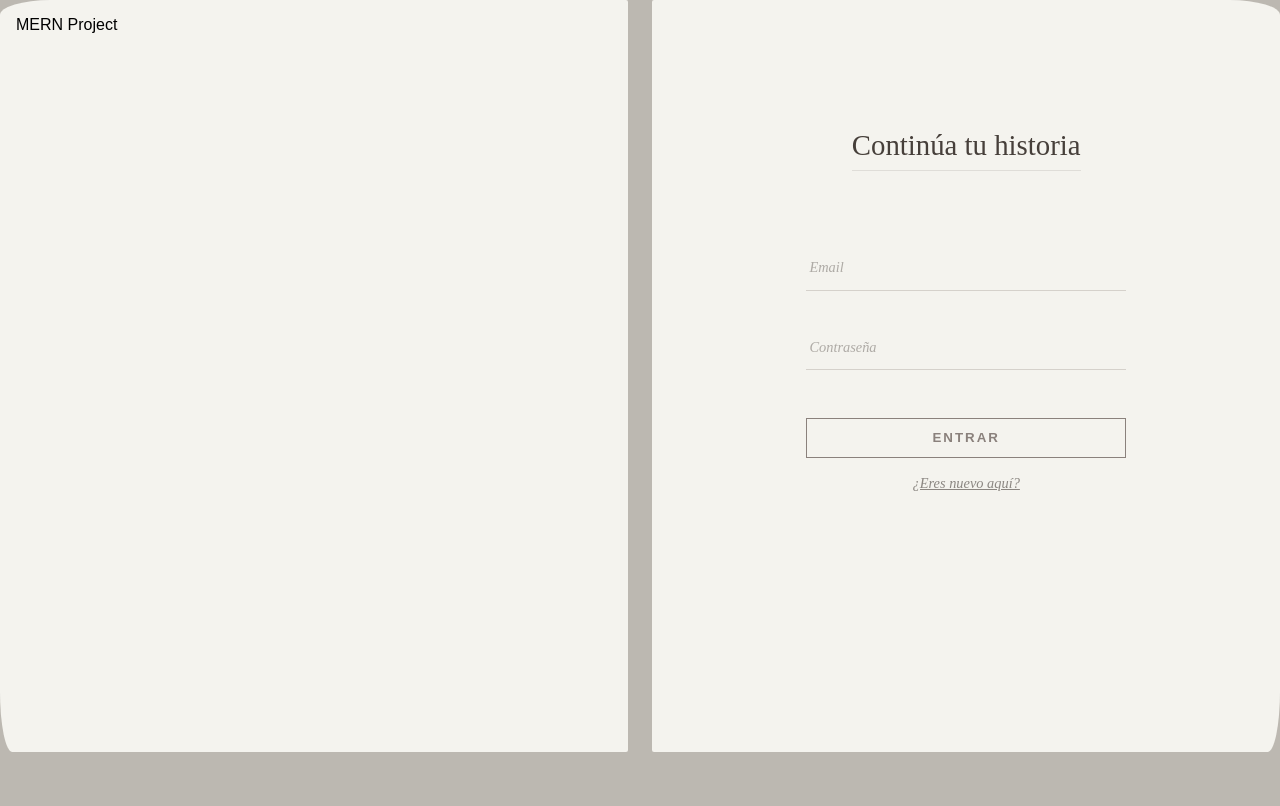
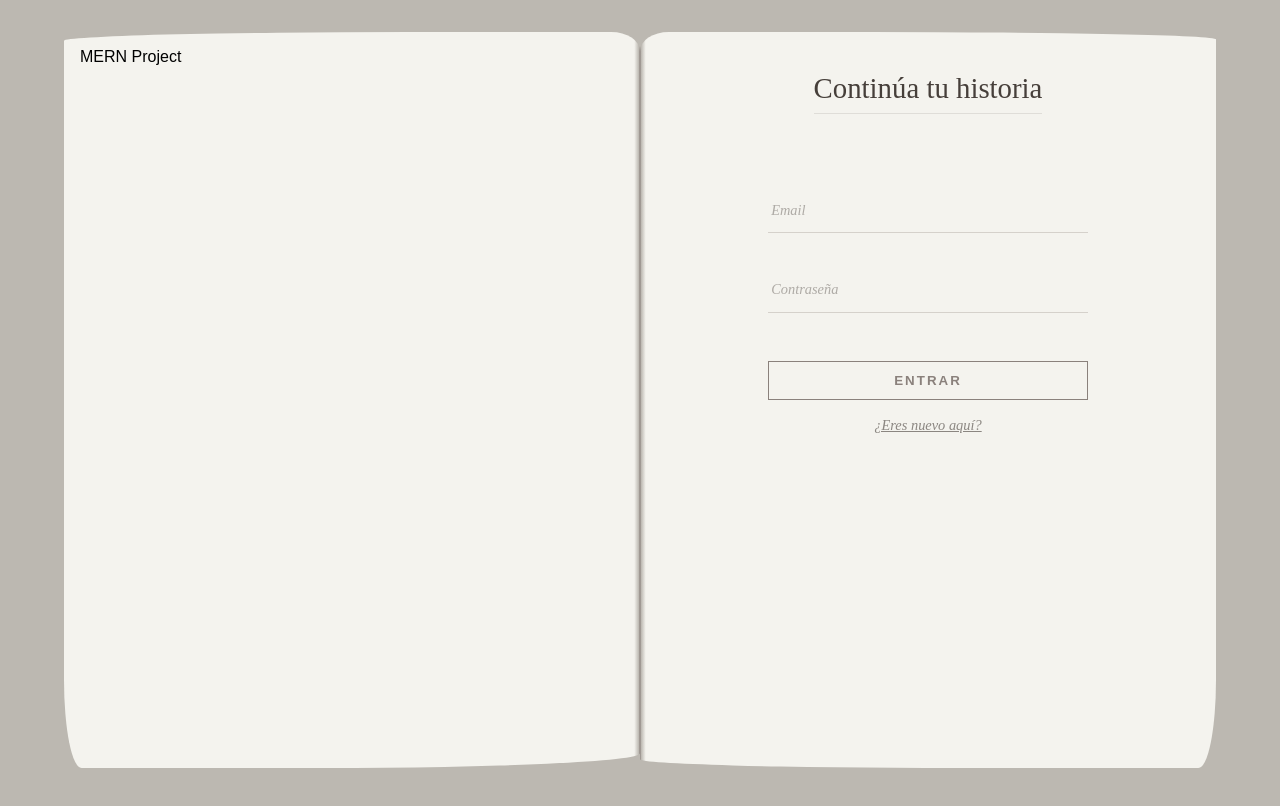
Before and after one commit to rcg83/tuhistoria, a React app in the folder frontend/: page /login in a window 1280 px wide. Shown: the top 806 px of the page. Built offline with nearby package versions, Linux system fonts and the light colour scheme; no server answers; the HTML template or start-up script is replaced by a standard one.

Commit message:
ui: ajustes visuales y organización de ficheros

```diff
--- a/frontend/src/App.tsx
+++ b/frontend/src/App.tsx
@@ -1,10 +1,10 @@
 import { Routes, Route, Navigate } from 'react-router-dom';
-import { AuthProvider } from './features/auth/context/AuthContext.tsx';
-import { httpAuthApi } from './modules/auth/infrastructure/api/httpAuthApi.ts';
-import { MainLayout } from './components/layout/MainLayout.tsx';
-import { BookLayout } from './components/bookWrapper/BookLayout.tsx';
-import { BookWrapper } from './components/bookWrapper/BookWrapper.tsx';
-import { LoginForm } from './features/auth/components/LoginForm.tsx';
+import { AuthProvider } from './features/auth/context/AuthContext';
+import { httpAuthApi } from './modules/auth/infrastructure/api/httpAuthApi';
+import { MainLayout } from './components/layout/MainLayout';
+import { ProtectedRoute } from './features/auth/guards/ProtectedRoute';
+import { BookWrapper } from './components/layout/BookWrapper';
+import { LoginForm } from './features/auth/components/LoginForm';
 import { Home } from './pages/home/Home';
 
 export const App = () => {
@@ -21,14 +21,14 @@ export const App = () => {
           }
         />
 
-        <Route path='/' element={<MainLayout />}>
-          <Route element={<BookLayout />}>
-            <Route index element={<Navigate to="/home" replace />} />
-            <Route path='home' element={<Home />} />
+        <Route element={<ProtectedRoute />}>
+          <Route path='/' element={<MainLayout />}>
+            <Route index element={<Home />} />
+            <Route path='home' element={<Navigate to="/" replace />} />
           </Route>
         </Route>
 
-        <Route path='*' element={<Navigate to="/home" replace />} />
+        <Route path='*' element={<Navigate to="/" replace />} />
       </Routes>
     </AuthProvider>
   );
--- a/frontend/src/components/bookWrapper/BookWrapper.scss
+++ /dev/null
@@ -1,49 +0,0 @@
-@use '../../styles/variables.scss' as v;
-@use '../../styles/mixins.scss' as m;
-
-.book {
-  display: flex;
-  flex-direction: column;
-  justify-content: space-between;
-
-  @include m.respond-to('desktop') {
-    flex-direction: row;
-  }
-
-  &__page {
-    background-color: v.$color-container;
-    width: 100%;
-    height: auto;
-    padding: 1em;
-
-    @include m.respond-to('desktop') {
-      width: 48%;
-      height: 90vh;
-    }
-
-    &--left {
-      border-radius: 15px 15px 0 0;
-      @include m.respond-to('desktop') {
-        border-radius: 8% 2px 2px 2% / 2% 2px 2px 8%;
-      }
-    }
-
-    &--right {
-      border-radius: 0 0 15px 15px;
-      @include m.respond-to('desktop') {
-        border-radius: 2px 8% 2% 2px / 2px 2% 8% 2px;
-      }
-    }
-  }
-
-  &__spine {
-    background-color: v.$color-interact;
-    width: 100%;
-    height: 10px;
-
-    @include m.respond-to('desktop') {
-      width: 2%;
-      height: 100%;
-    }
-  }
-}
--- a/frontend/src/components/bookWrapper/BookWrapper.tsx
+++ /dev/null
@@ -1,17 +0,0 @@
-import { type ReactNode } from 'react';
-import './BookWrapper.scss';
-
-type BookProps = {
-  leftPage?: ReactNode;
-  rightPage?: ReactNode;
-}
-
-export const BookWrapper = ({leftPage, rightPage}: BookProps) => {
-  return (
-    <div className='book'>
-      <div className='book__page book__page--left'>{leftPage}</div>
-      <div className='book__spine'></div>
-      <div className='book__page book__page--right'>{rightPage}</div>
-    </div>
-  );
-}
--- /dev/null
+++ b/frontend/src/components/layout/BookWrapper.scss
@@ -0,0 +1,76 @@
+@use 'src/styles/variables' as vars;
+@use 'src/styles/mixins' as mixs;
+
+.book {
+  display: flex;
+  flex-direction: column;
+  justify-content: center;
+  width: 100%;
+  box-sizing: border-box;
+
+  @include mixs.respond-to('desktop') {
+    flex-direction: row;
+    max-width: 75rem;
+    margin: 0 auto;
+    height: 100vh;
+    align-items: stretch;
+  }
+
+  &__page {
+    background-color: vars.$color-container;
+    width: 100%;
+    height: auto;
+    min-height: 25rem;
+    padding: 1em;
+    box-sizing: border-box;
+
+    @include mixs.respond-to('desktop') {
+      width: 48%;
+      height: calc(100% - 4rem);
+      margin: 2rem 0;
+    }
+
+    &--left {
+      border-radius: 1rem 1rem 0 0;
+
+      @include mixs.respond-to('desktop') {
+        border-radius: 60% 1.8rem 55% 1.1rem / 1.2% 1.2rem 2% 12%;
+
+        background-image: linear-gradient(
+          to right,
+          transparent 99%,
+          vars.$color-bg-main 99.8%,
+          vars.$color-interact 100%
+        );
+      }
+    }
+
+    &--right {
+      border-radius: 0 0 1rem 1rem;
+
+      @include mixs.respond-to('desktop') {
+        border-radius: 1.8rem 60% 1.1rem 55% / 1.2rem 1% 12% 1.2%;
+
+        background-image: linear-gradient(
+          to left,
+          transparent 99%,
+          vars.$color-bg-main 99.8%,
+          vars.$color-interact 100%
+        );
+      }
+    }
+  }
+
+  &__spine {
+    background-color: vars.$color-interact;
+    width: 100%;
+    height: 0.6rem;
+    flex-shrink: 0;
+
+    @include mixs.respond-to('desktop') {
+      width: 2%;
+      height: calc(100% - 4rem);
+      margin: 2rem 0;
+    }
+  }
+}
--- /dev/null
+++ b/frontend/src/components/layout/BookWrapper.tsx
@@ -0,0 +1,24 @@
+import { type ReactNode } from 'react';
+import './BookWrapper.scss';
+
+type BookProps = {
+  leftPage?: ReactNode;
+  rightPage?: ReactNode;
+}
+
+export const BookWrapper = ({ leftPage, rightPage }: BookProps) => {
+  return (
+    <div className='book'>
+      <div className='book__page book__page--left'>
+        <div className='book__content book__content--left'>
+          {leftPage}
+        </div>
+      </div>
+      <div className='book__page book__page--right'>
+        <div className='book__content book__content--right'>
+          {rightPage}
+        </div>
+      </div>
+    </div>
+  );
+}
--- a/frontend/src/components/layout/MainLayout.scss
+++ b/frontend/src/components/layout/MainLayout.scss
@@ -1,8 +1,9 @@
 .main-layout {
   display: flex;
   width: 100vw;
-  min-height: 100vh;
+  height: 100vh;
   box-sizing: border-box;
+  overflow: hidden;
 
   &__left,
   &__right {
@@ -20,7 +21,8 @@
     max-width: 80%;
     display: flex;
     flex-direction: column;
-    padding: 1rem 0;
+    justify-content: center;
+    align-items: center;
     box-sizing: border-box;
   }
 }
--- a/frontend/src/components/sidebars/Leftbar.scss
+++ b/frontend/src/components/sidebars/Leftbar.scss
@@ -11,7 +11,7 @@ box-sizing: border-box;
   background-color: v.$color-bg-main;
 
   &__logo-container {
-    width: 100%;
+    width: 50%;
     display: flex;
     justify-content: center;
   }
--- a/frontend/src/features/auth/components/LoginForm.scss
+++ b/frontend/src/features/auth/components/LoginForm.scss
@@ -7,7 +7,6 @@
   justify-content: flex-start;
   align-items: center;
   height: 100%;
-  padding: 15% 3rem 3rem 3rem;
   font-family: serif;
 
   &__header {
--- a/frontend/src/components/bookWrapper/BookLayout.tsx
+++ b/frontend/src/features/auth/guards/ProtectedRoute.tsx
@@ -1,7 +1,7 @@
 import { Outlet, Navigate, useLocation } from 'react-router-dom';
-import { useAuth } from '../../features/auth/context/AuthContext';
+import { useAuth } from 'src/features/auth/context/AuthContext';
 
-export const BookLayout = () => {
+export const ProtectedRoute = () => {
   const { user } = useAuth();
   const location = useLocation();
 
--- a/frontend/src/pages/home/Home.tsx
+++ b/frontend/src/pages/home/Home.tsx
@@ -1,6 +1,6 @@
 import { useState, useEffect } from 'react';
 import { useAuth } from 'src/features/auth/context/AuthContext';
-import { BookWrapper } from 'src/components/bookWrapper/BookWrapper';
+import { BookWrapper } from 'src/components/layout/BookWrapper';
 import { fetcher } from 'src/lib/fetcher';
 import './Home.scss';
 
```
Also changed, not shown: 1 other file (tests, documents, lock files or other folders).
